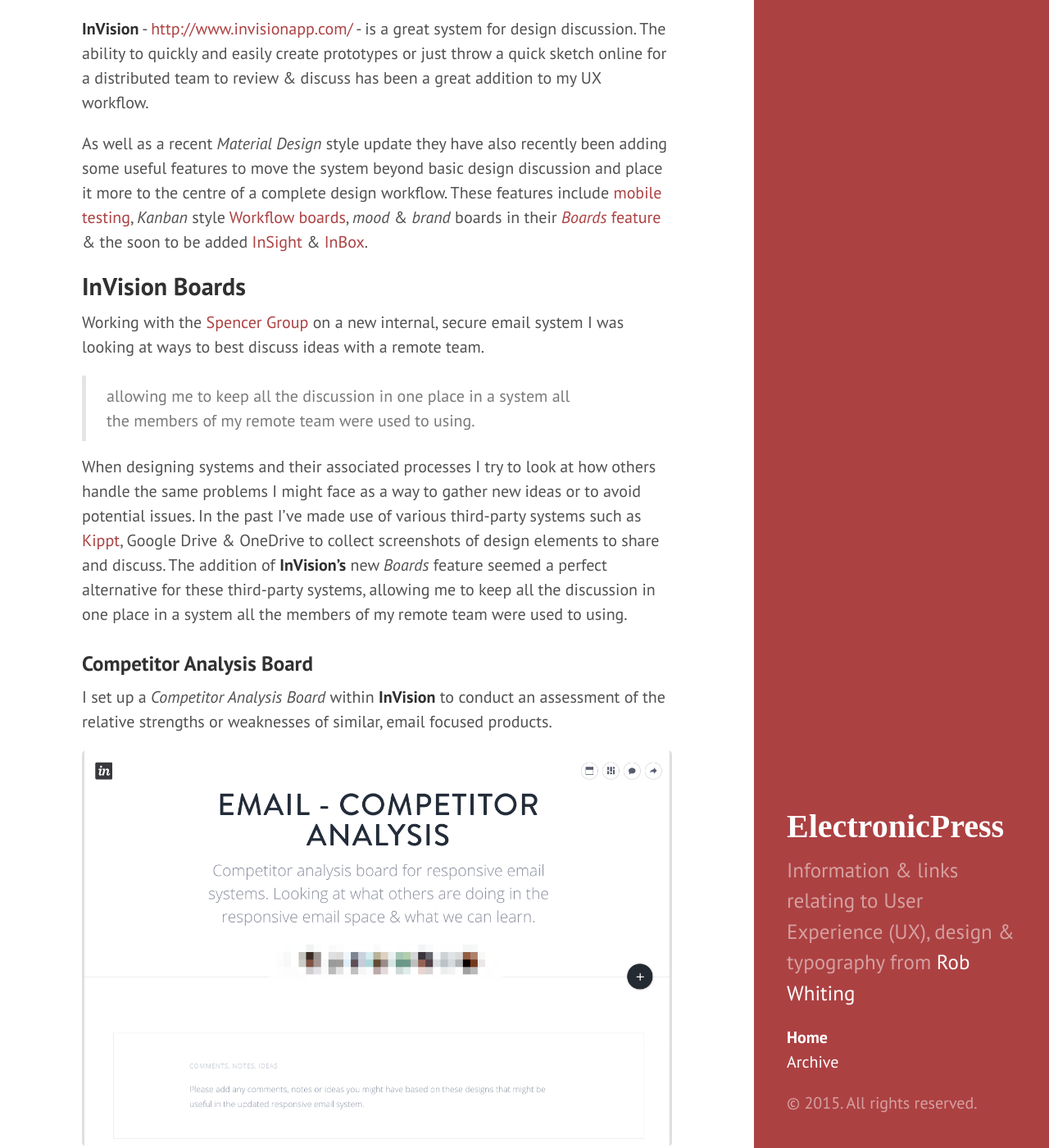
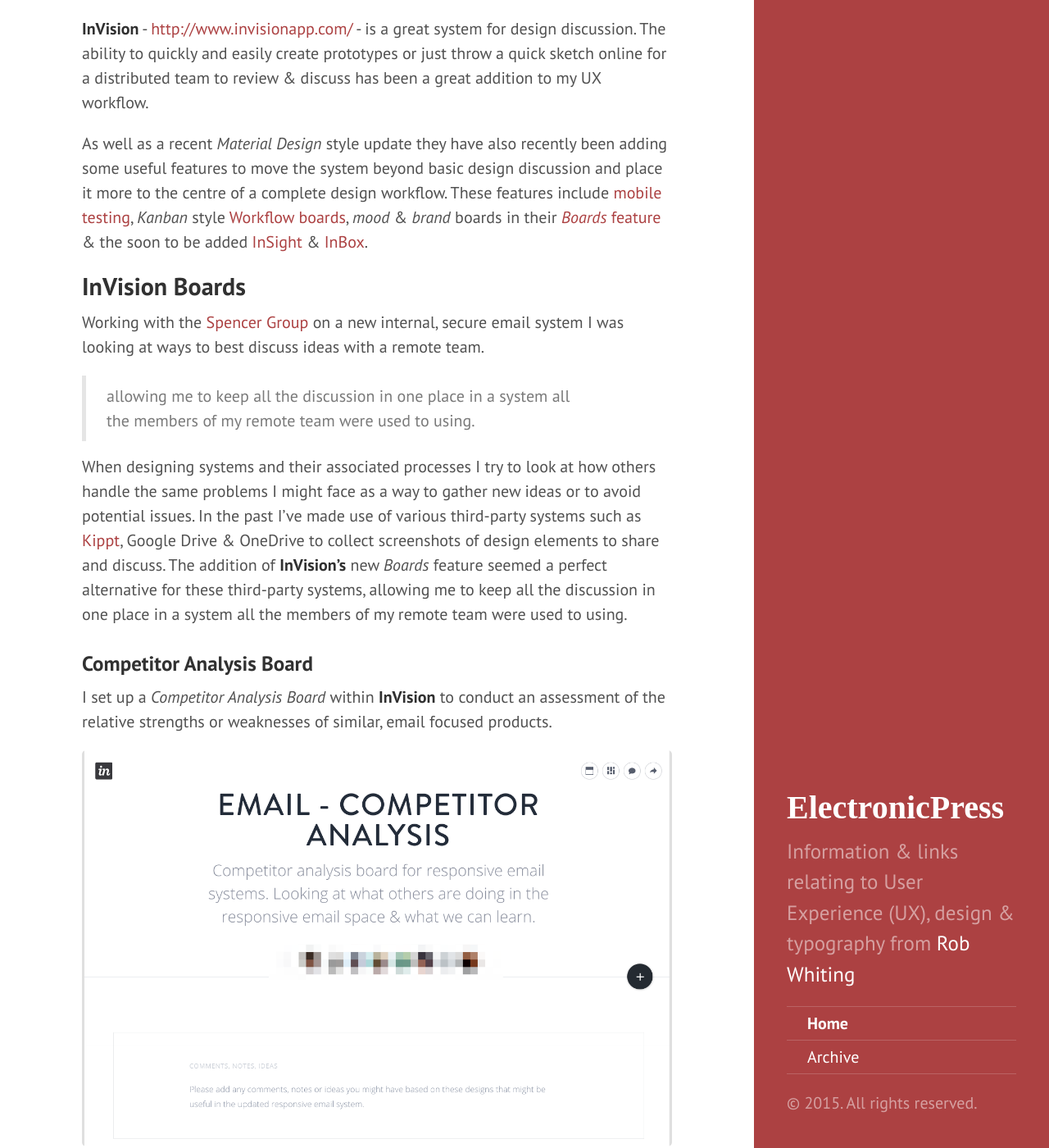
Before and after one commit to whitingx/whitingx.github.io, a Jekyll site: the page built from index.html, in a window 1280 px wide and 1400 px high, scrolled down 210 px. Shown: the whole window at 82% size. Built offline with Jekyll 4.4.1, drawn with Linux system fonts in a browser that asks for light colours; some web fonts are replaced; the list of posts is cut into pages by our own code.

Commit message:
menu styling updates

```diff
--- a/public/css/hyde.css
+++ b/public/css/hyde.css
@@ -88,9 +88,12 @@
 .sidebar-nav {
   padding-left: 0;
   list-style: none;
+  border-bottom: 1px solid rgba(242, 242, 242, 0.19);
 }
 .sidebar-nav-item {
   display: block;
+  border-top: 1px solid rgba(242, 242, 242, 0.19);
+  padding: 5px 0 5px 25px;
 }
 a.sidebar-nav-item:hover,
 a.sidebar-nav-item:focus {
```
